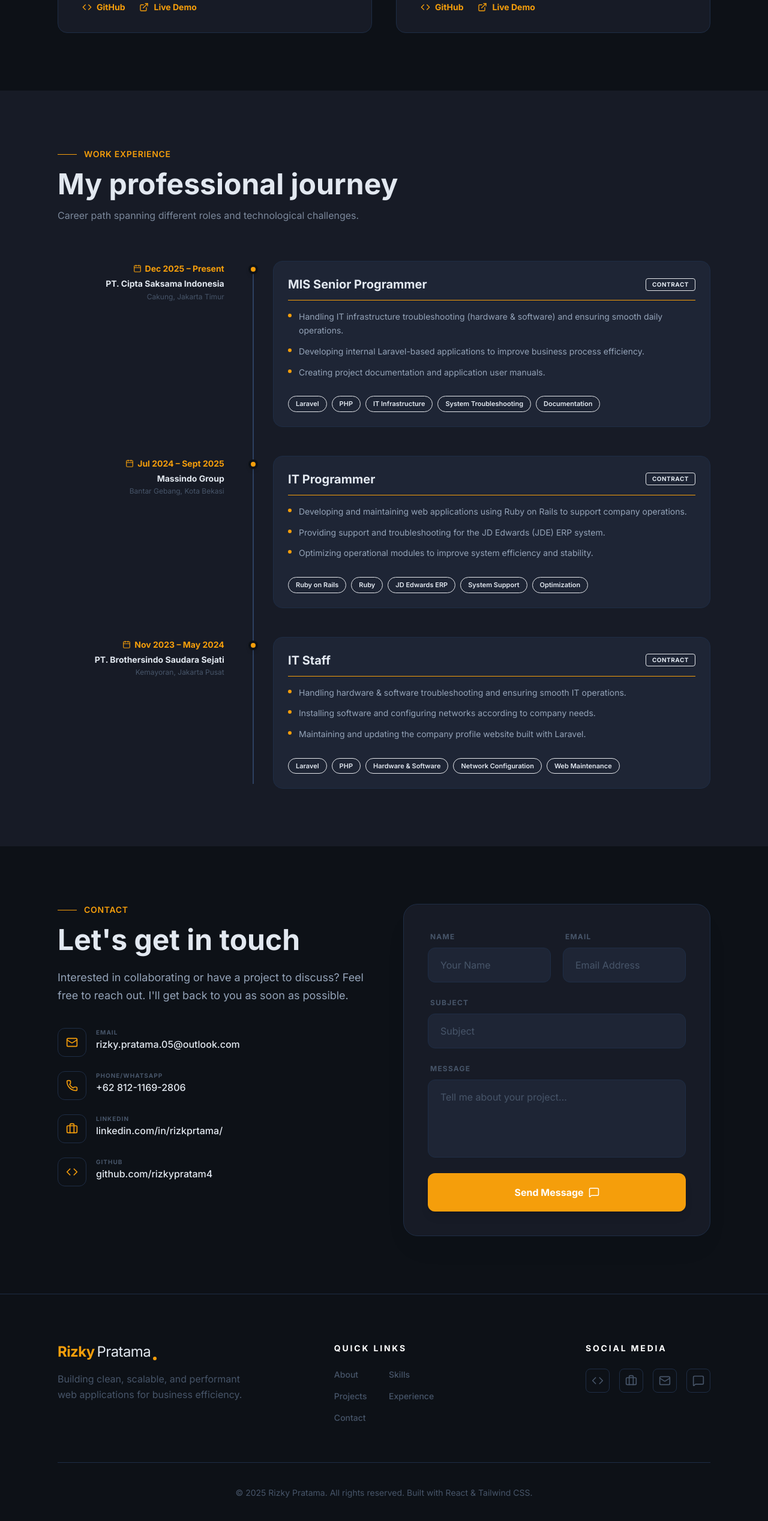
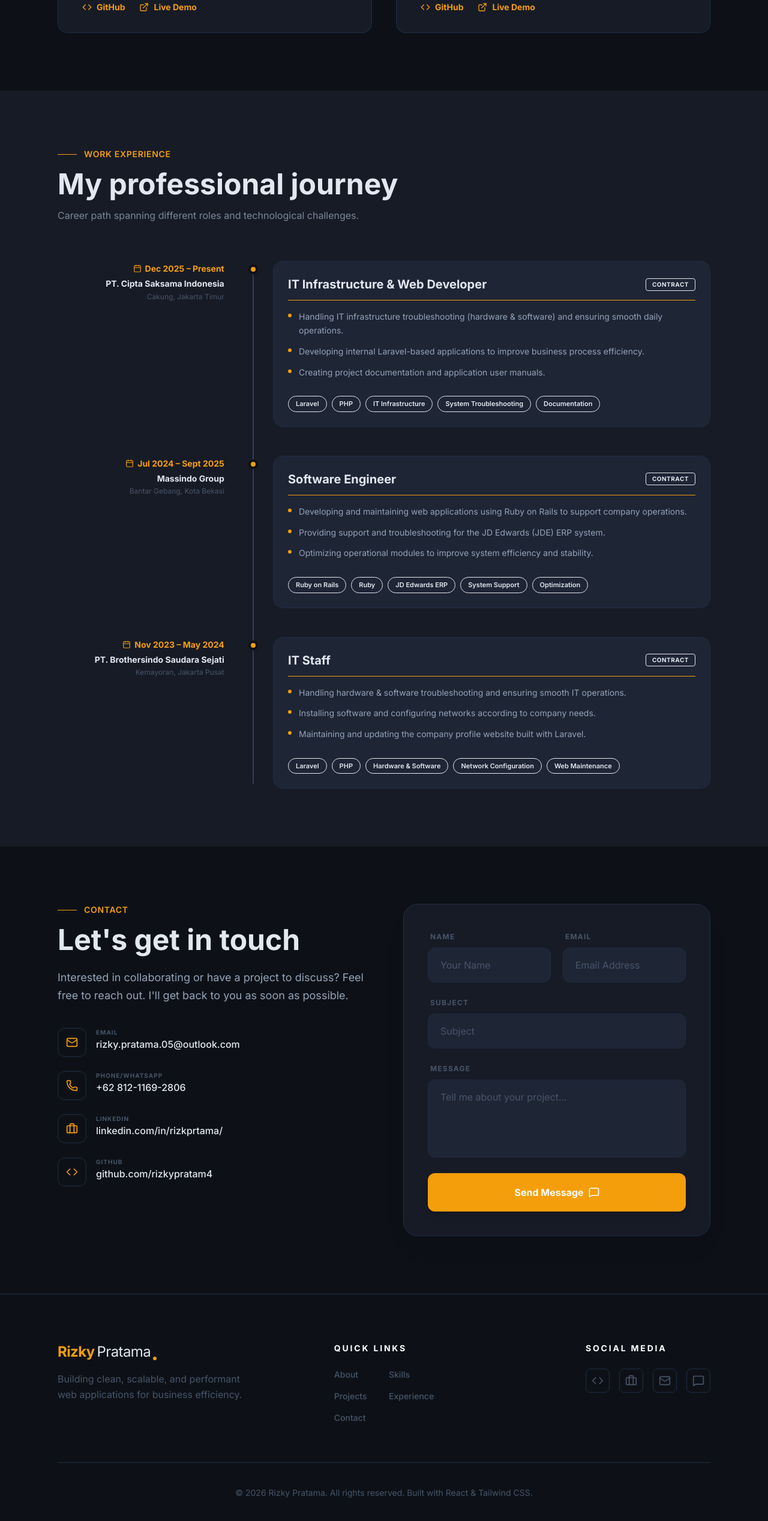
Before and after one commit to rizkypratam4/portofolio, a React (Vite) app: page / in a window 1280 px wide. Shown: the part 3064-5600 px from the top of the page at 60% size. Built offline with nearby package versions, Linux system fonts and the light colour scheme.

Commit message:
change email on contact and quick info

```diff
--- a/src/App.tsx
+++ b/src/App.tsx
@@ -601,7 +601,7 @@ export default function App() {
 
       {[
         {
-          role: "MIS Senior Programmer",
+          role: "IT Infrastructure & Web Developer",
           badge: "Contract",
           company: "PT. Cipta Saksama Indonesia",
           period: "Dec 2025 – Present",
@@ -614,7 +614,7 @@ export default function App() {
           skills: ["Laravel", "PHP", "IT Infrastructure", "System Troubleshooting", "Documentation"],
         },
         {
-          role: "IT Programmer",
+          role: "Software Engineer",
           badge: "Contract",
           company: "Massindo Group",
           period: "Jul 2024 – Sept 2025",
@@ -953,7 +953,7 @@ export default function App() {
 
         <div className="max-w-7xl mx-auto pt-10 border-t border-color flex flex-col items-center gap-6">
           <p className="text-text-muted text-sm text-center">
-            © 2025 Rizky Pratama. All rights reserved. Built with React &
+            © 2026 Rizky Pratama. All rights reserved. Built with React &
             Tailwind CSS.
           </p>
         </div>
```
